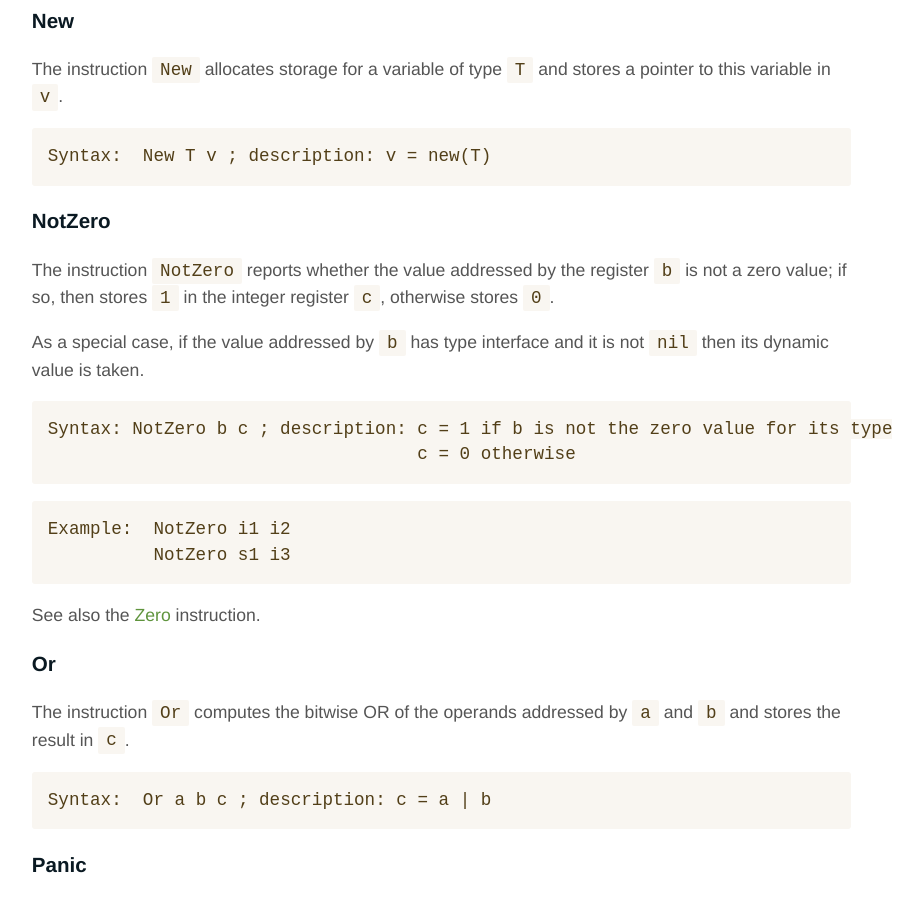
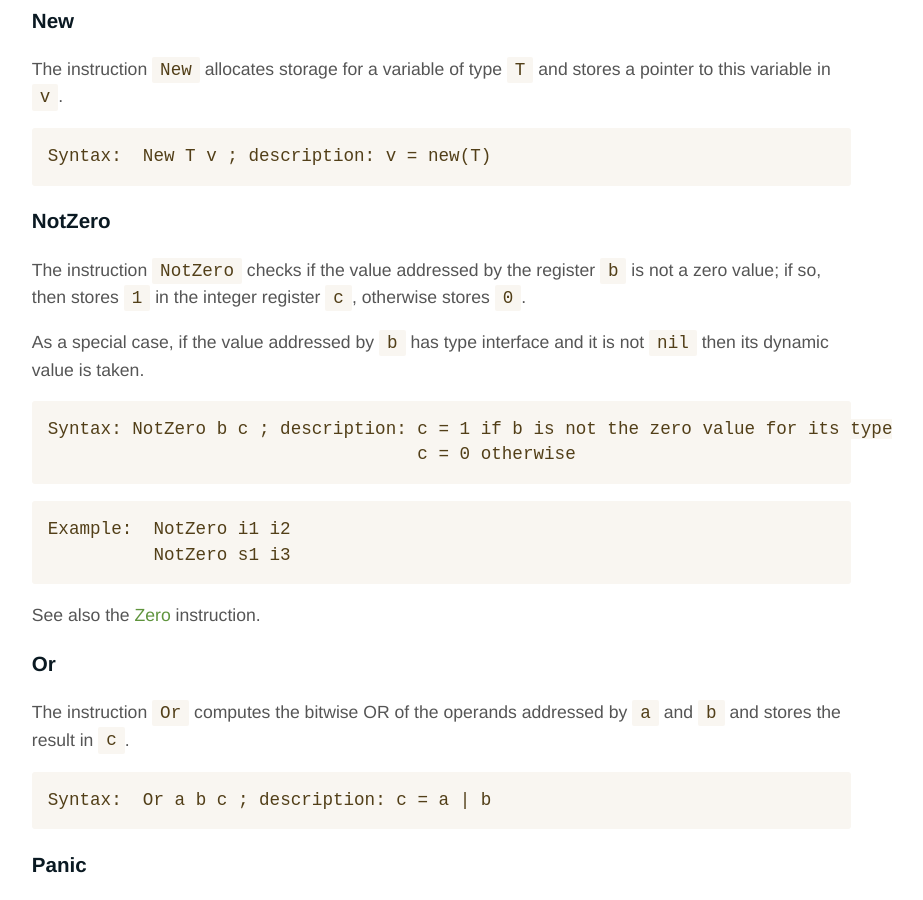
Before and after one commit to open2b/scriggo-site, a Jekyll site: the page built from doc/disassembler.md, in a window 1280 px wide and 900 px high, scrolled down 17815 px. Shown: the whole window, without its empty margins (314-1237 px from the left). Built offline with Jekyll 4.4.1, drawn with Linux system fonts in a browser that asks for light colours; some of the changed text lies outside the part shown.

Commit message:
Replace 'reports whether' with 'checks if' in NotZero and Zero

```diff
--- a/doc/disassembler.md
+++ b/doc/disassembler.md
@@ -639,7 +639,7 @@ Syntax:  New T v ; description: v = new(T)
 
 ### NotZero
 
-The instruction `NotZero` reports whether the value addressed by the register `b` is not a zero value; if so, then stores `1` in the integer register `c`, otherwise stores `0`.
+The instruction `NotZero` checks if the value addressed by the register `b` is not a zero value; if so, then stores `1` in the integer register `c`, otherwise stores `0`.
 
 As a special case, if the value addressed by `b` has type interface and it is
 not `nil` then its dynamic value is taken.
@@ -984,7 +984,7 @@ Syntax:  Xor a b c ; description: c = a ^ b
 
 ### Zero
 
-The instruction `Zero` reports whether the value addressed by the register `b` is a zero value; if so, then stores `1` in the integer register `c`, otherwise stores `0`.
+The instruction `Zero` checks if the value addressed by the register `b` is a zero value; if so, then stores `1` in the integer register `c`, otherwise stores `0`.
 
 As a special case, if the value addressed by `b` has type interface and it is
 not `nil` then its dynamic value is taken.
```
